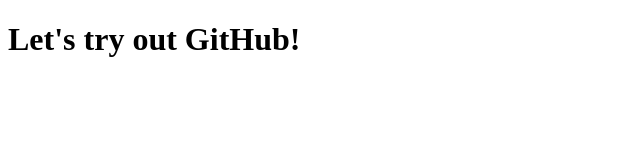
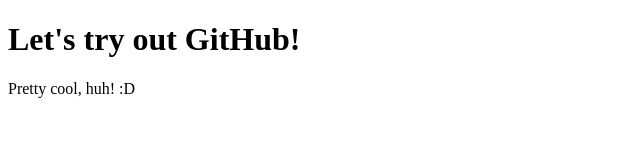
Before and after one commit to Pottomke/repo, a plain HTML site: page index.html in a window 1280 px wide. Shown: the whole page, without its empty margins (0-640 px from the left). Drawn offline with Linux system fonts and the light colour scheme.

Commit message:
Added a new p

```diff
--- a/index.html
+++ b/index.html
@@ -6,5 +6,6 @@
   </head>
   <body>
       <h1>Let's try out GitHub!</h1>
+      <p>Pretty cool, huh! :D</p>
   </body>
 </html>
```
